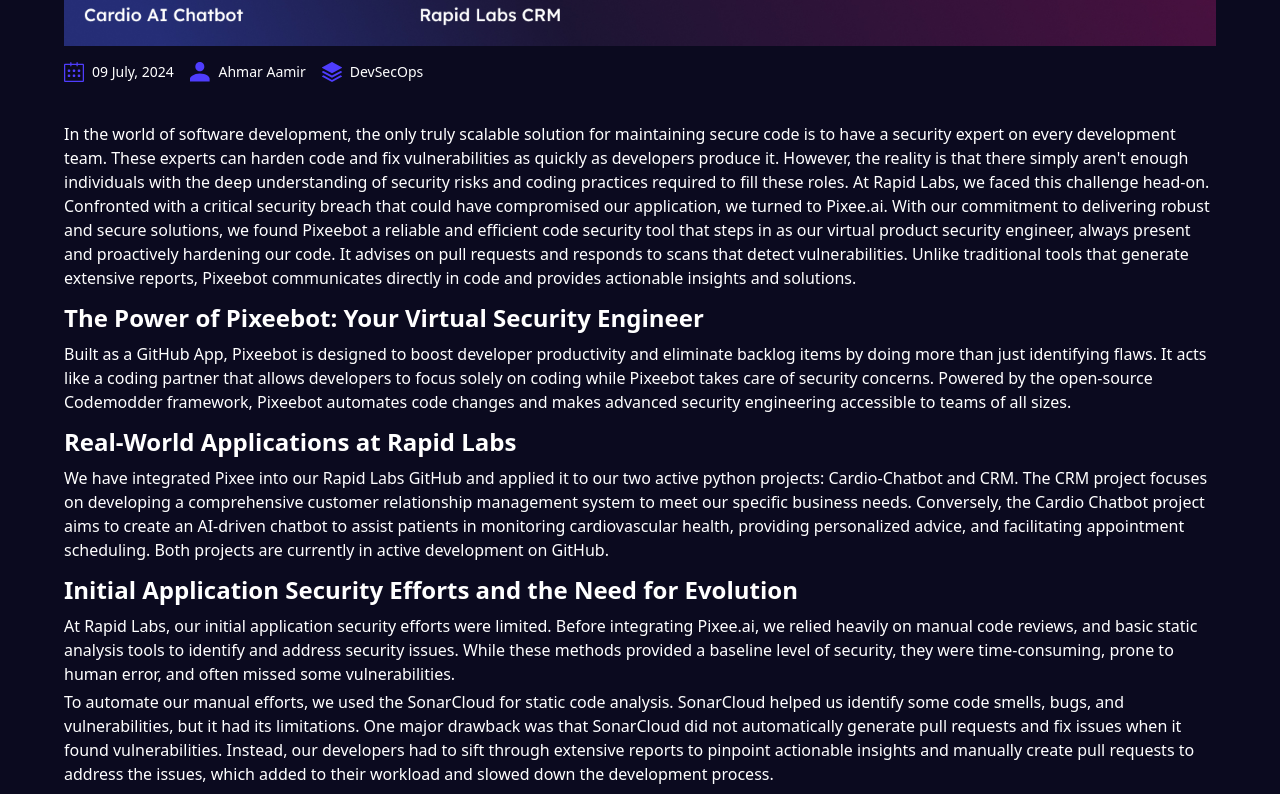
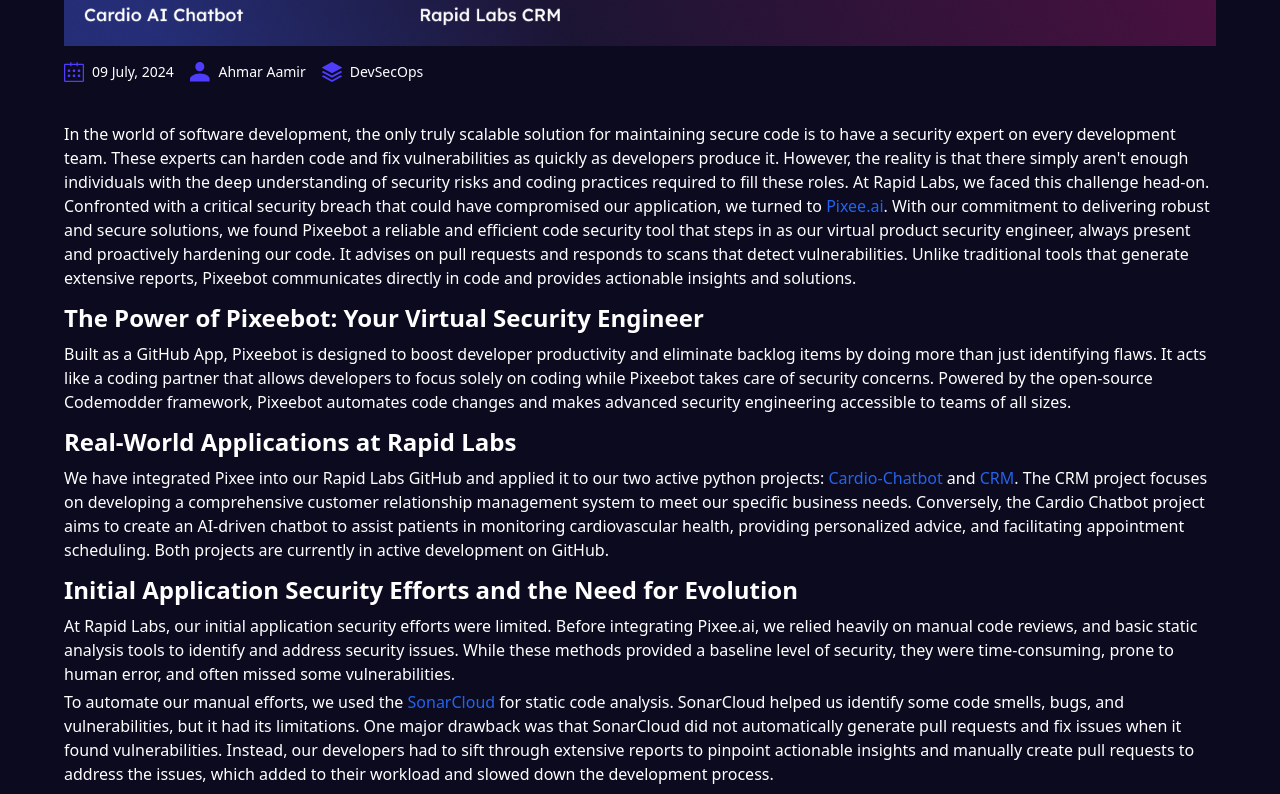
Before and after one commit to ahmar-rapidlabs/website, a React (Vite) app: page /blog in a window 1280 px wide. Shown: the part 680-1474 px from the top of the page. Built offline with nearby package versions, Linux system fonts and the light colour scheme.

Commit message:
Added: Hyperlinks

```diff
--- a/src/components/pages/Blogs/pixee.jsx
+++ b/src/components/pages/Blogs/pixee.jsx
@@ -72,7 +72,7 @@
                     </div>
                     <div className="banner_content mt-10 w-full max-w-6xl">
                         <p className='mb-3'>
-                            In the world of software development, the only truly scalable solution for maintaining secure code is to have a security expert on every development team. These experts can harden code and fix vulnerabilities as quickly as developers produce it. However, the reality is that there simply aren't enough individuals with the deep understanding of security risks and coding practices required to fill these roles. At Rapid Labs, we faced this challenge head-on. Confronted with a critical security breach that could have compromised our application, we turned to Pixee.ai. With our commitment to delivering robust and secure solutions, we found Pixeebot a reliable and efficient code security tool that steps in as our virtual product security engineer, always present and proactively hardening our code. It advises on pull requests and responds to scans that detect vulnerabilities. Unlike traditional tools that generate extensive reports, Pixeebot communicates directly in code and provides actionable insights and solutions.
+                            In the world of software development, the only truly scalable solution for maintaining secure code is to have a security expert on every development team. These experts can harden code and fix vulnerabilities as quickly as developers produce it. However, the reality is that there simply aren't enough individuals with the deep understanding of security risks and coding practices required to fill these roles. At Rapid Labs, we faced this challenge head-on. Confronted with a critical security breach that could have compromised our application, we turned to <a href="https://www.pixee.ai/" className='text-blue-600 dark:text-blue-500 hover:underline'>Pixee.ai</a>. With our commitment to delivering robust and secure solutions, we found Pixeebot a reliable and efficient code security tool that steps in as our virtual product security engineer, always present and proactively hardening our code. It advises on pull requests and responds to scans that detect vulnerabilities. Unlike traditional tools that generate extensive reports, Pixeebot communicates directly in code and provides actionable insights and solutions.
                         </p>
                         <h2 className='text-2xl font-semibold mb-2'>
                             The Power of Pixeebot: Your Virtual Security Engineer
@@ -84,7 +84,7 @@
                             Real-World Applications at Rapid Labs
                         </h2>
                         <p className='mb-3'>
-                            We have integrated Pixee into our Rapid Labs GitHub and applied it to our two active python projects: Cardio-Chatbot and CRM. The CRM project focuses on developing a comprehensive customer relationship management system to meet our specific business needs. Conversely, the Cardio Chatbot project aims to create an AI-driven chatbot to assist patients in monitoring cardiovascular health, providing personalized advice, and facilitating appointment scheduling. Both projects are currently in active development on GitHub.
+                            We have integrated Pixee into our Rapid Labs GitHub and applied it to our two active python projects: <a href="https://github.com/ahmar-rapidlabs/Cardio-Chatbot/" className='text-blue-600 dark:text-blue-500 hover:underline'>Cardio-Chatbot</a> and <a href="https://github.com/ahmar-rapidlabs/CRM" className='text-blue-600 dark:text-blue-500 hover:underline'>CRM</a>. The CRM project focuses on developing a comprehensive customer relationship management system to meet our specific business needs. Conversely, the Cardio Chatbot project aims to create an AI-driven chatbot to assist patients in monitoring cardiovascular health, providing personalized advice, and facilitating appointment scheduling. Both projects are currently in active development on GitHub.
                         </p>
                         <h2 className='text-2xl font-semibold mb-2'>
                             Initial Application Security Efforts and the Need for Evolution
@@ -93,7 +93,7 @@
                             At Rapid Labs, our initial application security efforts were limited. Before integrating  Pixee.ai, we relied heavily on manual code reviews, and basic static analysis tools to identify and  address security issues. While these methods provided a baseline level of security, they were time-consuming, prone to human error, and often missed some vulnerabilities.
                         </p>
                         <p className='mb-1'>
-                            To automate our manual efforts, we used the SonarCloud for static code analysis.  SonarCloud helped us identify some code smells, bugs, and vulnerabilities, but it had its  limitations. One major drawback was that SonarCloud did not automatically generate pull  requests and fix issues when it found vulnerabilities. Instead, our developers had to sift through  extensive reports to pinpoint actionable insights and manually create pull requests to address  the issues, which added to their workload and slowed down the development process.
+                            To automate our manual efforts, we used the <a href="https://www.sonarsource.com/products/sonarcloud/" className='text-blue-600 dark:text-blue-500 hover:underline'>SonarCloud</a> for static code analysis.  SonarCloud helped us identify some code smells, bugs, and vulnerabilities, but it had its  limitations. One major drawback was that SonarCloud did not automatically generate pull  requests and fix issues when it found vulnerabilities. Instead, our developers had to sift through  extensive reports to pinpoint actionable insights and manually create pull requests to address  the issues, which added to their workload and slowed down the development process.
                         </p>
                         <p className='mb-3'>
                             Despite these efforts, we recognized that our approach was not scalable and left room for  significant improvement. We needed a more automated and efficient solution to ensure our  code remained secure and high-quality without overburdening our development team.
@@ -109,7 +109,7 @@
                         </h2>
                         <div className="para mb-3">
                             <p className='mb-3'>
-                                The installation of Pixee.ai in our GitHub repository was straightforward. Here are the steps we followed:
+                                The <a href="https://docs.pixee.ai/installing/" className='text-blue-600 dark:text-blue-500 hover:underline'>installation</a> of Pixee.ai in our GitHub repository was straightforward. Here are the steps we followed:
                             </p>
                             <div className="installation_steps_list">
                                 <ol className='mt-1'>
@@ -159,7 +159,7 @@
                             Integration Process
                         </h2>
                         <p>
-                            We configured GitHub actions to enable the Pixee Sonar <a href="" className='text-blue-600 dark:text-blue-500 hover:underline'>Upload Action</a> on our projects by  creating a new GitHub workflow action in our repositories. You can see the example <a href="" className='text-blue-600 dark:text-blue-500 hover:underline'>here</a>.
+                            We configured GitHub actions to enable the Pixee Sonar <a href="https://github.com/marketplace/actions/upload-tool-results-to-pixeebot" className='text-blue-600 dark:text-blue-500 hover:underline'>Upload Action</a> on our projects by  creating a new GitHub workflow action in our repositories. You can see the example <a href=" https://github.com/pixee/codemodder-python/blob/main/.github/workflows/sonar_pixee.yml" className='text-blue-600 dark:text-blue-500 hover:underline'>here</a>.
                         </p>
                         <div className="Integration_process_snippet mb-3 ">
                             <SyntaxHighlighter language='yaml' style={dracula}>
@@ -174,7 +174,7 @@
                                 Results and Findings
                             </h2>
                             <p>
-                                The integration of Pixee.ai had a profound impact on our code security. The automated pull  requests addressed critical hotspots and code smells, leading to a more secure and  maintainable codebase. The collaboration between Pixee.ai and SONAR cloud ensured  comprehensive coverage of security issues, both at the surface level and deeper within the  code. The table below shows some of the issues discovered using these tools during our  development process.
+                                The integration of Pixee.ai had a profound impact on our code security. The automated pull  requests addressed critical hotspots and code smells, leading to a more secure and  maintainable codebase. The collaboration between Pixee.ai and SonarCloud ensured  comprehensive coverage of security issues, both at the surface level and deeper within the  code. The table below shows some of the issues discovered using these tools during our  development process.
                             </p>
                             <div className="flex flex-col">
                                 <div className="overflow-x-auto sm:-mx-6 lg:-mx-8">
@@ -298,18 +298,18 @@
                         </div>
                         <div className="deep_details">
                             <p className='text-lg mb-1.5'>In our Cardio-Chatbot repository: </p>
-                            <p>Pixeebot detected an issue titled "Harden <code>`pickle.load()`</code> against deserialization attacks" and  opened a new PR (#5) to address it. The bot highlighted that Python's pickle module is  notoriously insecure because it can execute arbitrary code when loading data, making it unsafe  to use with untrusted sources. To mitigate this risk, Pixeebot recommended avoiding pickle and  using safer serialization formats like JSON or YAML. However, if pickle must be used, Pixeebot  suggested using the fickling library, a safer alternative that validates data before loading it. Although this PR and fix were correct and addressed the issue, given our team's priorities on improving the ML models, we have closed it for now. We may revisit it in the future.</p>
+                            <p>Pixeebot detected an issue titled "Harden <code>`pickle.load()`</code> against deserialization attacks" and  opened a new PR (<a href='https://github.com/ahmar-rapidlabs/Cardio-Chatbot/pull/5' className='text-blue-600 dark:text-blue-500 hover:underline'>#5</a>) to address it. The bot highlighted that Python's pickle module is  notoriously insecure because it can execute arbitrary code when loading data, making it unsafe  to use with untrusted sources. To mitigate this risk, Pixeebot recommended avoiding pickle and  using safer serialization formats like JSON or YAML. However, if pickle must be used, Pixeebot  suggested using the fickling library, a safer alternative that validates data before loading it. Although this PR and fix were correct and addressed the issue, given our team's priorities on improving the ML models, we have closed it for now. We may revisit it in the future.</p>
                             <div className="pickle_code">
                                 <SyntaxHighlighter language='python' style={dracula}>
                                     {pickle_change}
                                 </SyntaxHighlighter>
                             </div>
                             <p className='mb-3'>
-                                Pixeebot's codemod automatically replaced calls to <code>`pickle.load()`</code> with <code>`fickling.load()`</code> in the Python  code and added the necessary import statement for fickling.
+                                Pixeebot's <a href="https://docs.pixee.ai/codemods/overview/" className='text-blue-600 dark:text-blue-500 hover:underline'>codemod</a> automatically replaced calls to <code>`pickle.load()`</code> with <code>`fickling.load()`</code> in the Python  code and added the necessary import statement for fickling.
                             </p>
                             <p className='text-lg mb-1.5'>In our CRM repository: </p>
                             <p>
-                                SonarCloud identified two security hotspots in pull request (#18) in our CRM, prompting  Pixeebot to open a new pull request (#19) "Hardening Suggestions for CRM / dev_security." These hotspots were related to enabling Jinja2 autoescape. According to Sonar rule  <code>`python:S5247`</code>, the default behavior of Jinja2 is to not autoescape HTML content when  rendering templates, making applications potentially vulnerable to Cross-Site Scripting (XSS)  attacks. Pixeebot's codemod addressed this by enabling autoescaping in Jinja2, thereby  mitigating the risk of XSS vulnerabilities and enhancing the security of our application.
+                                SonarCloud identified two security hotspots in pull request (<a href="https://github.com/ahmar-rapidlabs/CRM/pull/18" className='text-blue-600 dark:text-blue-500 hover:underline'>#18</a>) in our CRM, prompting  Pixeebot to open a new pull request (<a href="https://github.com/ahmar-rapidlabs/CRM/pull/18" className='text-blue-600 dark:text-blue-500 hover:underline'>#19</a>) "Hardening Suggestions for CRM / dev_security." These hotspots were related to enabling Jinja2 autoescape. According to Sonar rule  <code>`python:S5247`</code>, the default behavior of Jinja2 is to not autoescape HTML content when  rendering templates, making applications potentially vulnerable to Cross-Site Scripting (XSS)  attacks. Pixeebot's codemod addressed this by enabling autoescaping in Jinja2, thereby  mitigating the risk of XSS vulnerabilities and enhancing the security of our application.
                             </p>
                             <div className="jinja">
                                 <SyntaxHighlighter language='python' style={dracula}>
@@ -317,12 +317,12 @@
                                 </SyntaxHighlighter>
                             </div>
                             <p>
-                                We reviewed the hardening suggestions made by Pixeebot in PR (#19), found them beneficial,  and subsequently merged the changes into our main branch. After merging, Pixeebot deleted  the branch to keep our repository clean and organized.
+                                We reviewed the hardening suggestions made by Pixeebot in PR (<a href='https://github.com/ahmar-rapidlabs/Cardio-Chatbot/pull/19' className='text-blue-600 dark:text-blue-500 hover:underline'>#19</a>), found them beneficial,  and subsequently merged the changes into our main branch. After merging, Pixeebot deleted  the branch to keep our repository clean and organized.
                             </p>
                         </div>
                         <div className="more_details mt-4">
                             <p>
-                                Furthermore, SonarCloud identified two security hotspots and assigned an E security rating to new code in PR  (#12). These code snippets can be a potential threat for code secuirty:
+                                Furthermore, SonarCloud identified two security hotspots and assigned an E security rating to new code in PR  (<a href='https://github.com/ahmar-rapidlabs/Cardio-Chatbot/pull/12' className='text-blue-600 dark:text-blue-500 hover:underline'>#12</a>). These code snippets can be a potential threat for code secuirty:
                             </p>
                             <div className="Parameterize_SQL_Queries_Code">
                                 <SyntaxHighlighter language='python' style={dracula}>
@@ -330,7 +330,7 @@
                                 </SyntaxHighlighter>
                             </div>
                             <p>
-                                In response, Pixeebot opened a new PR (#13) to address these issues. The hotspots were  related to the need to parameterize SQL queries, as per Sonar rule <code>pythonsecurity:S3649</code>.  Pixeebot's codemod refactored SQL statements to be parameterized rather than built by hand.
+                                In response, Pixeebot opened a new PR (<a href="https://github.com/ahmar-rapidlabs/Cardio-Chatbot/pull/13" className='text-blue-600 dark:text-blue-500 hover:underline'>#13</a>) to address these issues. The hotspots were  related to the need to parameterize SQL queries, as per Sonar rule <code>pythonsecurity:S3649</code>.  Pixeebot's codemod refactored SQL statements to be parameterized rather than built by hand.
                             </p>
                             <div className="Parameterize_SQL_Queries_Code_Response">
                                 <SyntaxHighlighter language='python' style={dracula}>
@@ -348,7 +348,7 @@
                             During the implementation, we encountered a few challenges:
                             <div className="challenges_list mt-1.5">
                                 <ul className='space-y-1.5 list-disc list-inside'>
-                                    <li><i>Initially, there were conflicts between Pixee.ai and SONAR cloud settings, which were  resolved by fine-tuning the configuration and installing SONAR cloud in GitHub Actions.</i></li>
+                                    <li><i>Initially, there were conflicts between Pixee.ai and SonarCloud settings, which were  resolved by fine-tuning the configuration and installing SonarCloud in GitHub Actions.</i></li>
                                     <li><i>Some findings were false positives, which required manual verification and adjustment  of the analysis rules</i></li>
                                 </ul>
                             </div>
@@ -361,7 +361,7 @@
                             <div className="sucess_list">
                                 <ul className='space-y-1.5 list-disc list-inside'>
                                     <li><i>The automation of pull requests significantly reduced the time spent on manual code  reviews which increased overall development efficiency.</i></li>
-                                    <li><i>The combination of Pixee.ai and SONAR cloud led to a noticeable improvement in code  quality and security.</i></li>
+                                    <li><i>The combination of Pixee.ai and SonarCloud led to a noticeable improvement in code  quality and security.</i></li>
                                     <li><i>The tools provided continuous monitoring and improvement of the codebase to ensure  long term security benefits.</i></li>
                                 </ul>
                             </div>
@@ -371,12 +371,12 @@
                                 Wrapping it all up
                             </h2>
                             <p>
-                                Integrating Pixee.ai into our Rapid Labs CRM and Cardio-Chatbot project has been a  transformative experience. The automation of pull requests and the comprehensive analysis  provided by SONAR cloud have significantly enhanced our code security and quality. This  combination has not only streamlined our development process but also ensured that our  codebase remains robust and secure.
+                                Integrating Pixee.ai into our Rapid Labs CRM and Cardio-Chatbot project has been a  transformative experience. The automation of pull requests and the comprehensive analysis  provided by SonarCloud have significantly enhanced our code security and quality. This  combination has not only streamlined our development process but also ensured that our  codebase remains robust and secure.
                             </p>
                             <p className='my-1.5'>
                                 Moreover, we have set a new standard for our appsec efforts by demonstrating the power of  automation in modern software development. We look forward to continuing our journey with  Pixee.ai and exploring further innovations to maintain the highest standards of code excellence. </p>
                             <p>
-                                In summary, Pixee.ai has been an invaluable addition to our Rapid Labs CRM project. Its ability  to automatically detect and fix code issues, along with the detailed analysis from SONAR Cloud,  has greatly improved our code security and development process. We highly recommend  Pixee.ai to any development team looking to enhance their code quality and security through  automation.
+                                In summary, Pixee.ai has been an invaluable addition to our Rapid Labs CRM project. Its ability  to automatically detect and fix code issues, along with the detailed analysis from SonarCloud,  has greatly improved our code security and development process. We highly recommend  Pixee.ai to any development team looking to enhance their code quality and security through  automation.
                             </p>
                         </div>
                     </div>
```
